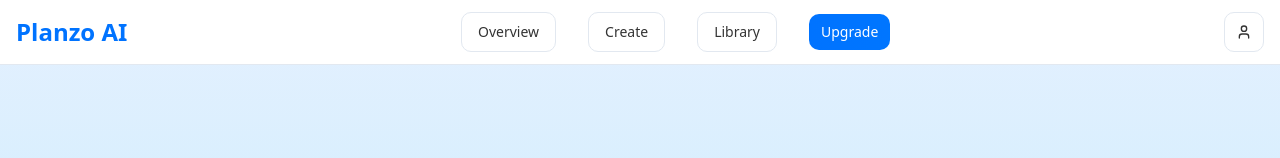
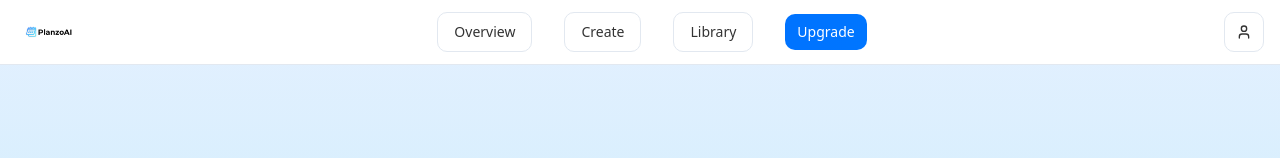
Before and after one commit to Tasklyios/planzo-ai, a React (Vite) app: page / in a window 1280 px wide. Shown: the top 158 px of the page. Built offline with nearby package versions, Linux system fonts and the light colour scheme.

Commit message:
Update logo for light mode
Updates the logo used throughout the application for light mode. A separate logo will be used for dark mode.

```diff
--- a/src/components/Navbar.tsx
+++ b/src/components/Navbar.tsx
@@ -18,6 +18,7 @@ import {
   BookmarkIcon
 } from "lucide-react";
 import { Button } from "@/components/ui/button";
+import { Logo } from "@/components/ui/logo";
 import {
   DropdownMenu,
   DropdownMenuContent,
@@ -84,11 +85,14 @@ const Navbar = () => {
     <header className={`fixed w-full ${isLandingPage ? 'bg-white' : 'bg-card/80 backdrop-blur-sm'} border-b border-border z-50`}>
       <nav className="container mx-auto px-4 h-16 flex items-center justify-between">
         <div className="flex items-center">
-          <div className={`text-2xl font-bold ${isLandingPage ? 'text-[#0073FF]' : 'text-[#0073FF]'}`}>Planzo AI</div>
+          <Link to="/" className="flex items-center">
+            <Logo size="medium" />
+          </Link>
         </div>
 
         {/* Desktop Navigation */}
         <div className="hidden md:flex items-center gap-8">
+
           <DropdownMenu>
             <DropdownMenuTrigger asChild>
               <Button variant={isLandingPage ? "outline" : "ghost"} className={isLandingPage ? "text-[#333333]" : ""}>Overview</Button>
@@ -146,6 +150,7 @@ const Navbar = () => {
           />
         </div>
 
+
         <div className="flex items-center space-x-4">
           {!isIndexPage && <ThemeToggle />}
           <div className="hidden md:block">
@@ -183,10 +188,13 @@ const Navbar = () => {
               </Button>
             </SheetTrigger>
             <SheetContent>
-              <SheetHeader>
-                <SheetTitle>Menu</SheetTitle>
+              <SheetHeader className="flex items-center">
+                <SheetTitle className="flex justify-start">
+                  <Logo size="medium" />
+                </SheetTitle>
               </SheetHeader>
               <div className="flex flex-col gap-4 mt-4">
+
                 {MENU_CATEGORIES.map((category, idx) => (
                   <div key={category.title} className="space-y-2">
                     <h3 className="text-xs uppercase font-medium text-muted-foreground">{category.title}</h3>
--- a/src/components/ThemeToggle.tsx
+++ b/src/components/ThemeToggle.tsx
@@ -15,7 +15,7 @@ export function ThemeToggle() {
   return (
     <DropdownMenu>
       <DropdownMenuTrigger asChild>
-        <Button variant="ghost" size="icon">
+        <Button variant="ghost" size="icon" aria-label="Toggle theme">
           <Sun className="h-[1.2rem] w-[1.2rem] rotate-0 scale-100 transition-all dark:-rotate-90 dark:scale-0" />
           <Moon className="absolute h-[1.2rem] w-[1.2rem] rotate-90 scale-0 transition-all dark:rotate-0 dark:scale-100" />
           <span className="sr-only">Toggle theme</span>
--- a/src/components/layout/AppSidebar.tsx
+++ b/src/components/layout/AppSidebar.tsx
@@ -1,7 +1,5 @@
-
 import { Link, useLocation } from "react-router-dom";
 import {
-  Sparkles,
   Calendar,
   Film,
   Grid3X3,
@@ -22,6 +20,7 @@ import { useNavigate } from "react-router-dom";
 import { supabase } from "@/integrations/supabase/client";
 import { useToast } from "@/components/ui/use-toast";
 import { useState } from "react";
+import { Logo } from "@/components/ui/logo";
 import {
   Collapsible,
   CollapsibleContent,
@@ -106,10 +105,9 @@ const AppSidebar = () => {
   return (
     <div className="w-64 border-r h-screen flex flex-col fixed">
       <div className="px-4 py-4 h-16 flex items-center">
-        <h1 className="text-xl font-bold flex items-center">
-          <Sparkles className="w-5 h-5 mr-2 text-[#0073FF]" />
-          <span className="text-[#0073FF]">Planzo AI</span>
-        </h1>
+        <Link to="/dashboard" className="flex items-center">
+          <Logo size="medium" />
+        </Link>
       </div>
 
       {/* Main navigation - scrollable area */}
--- /dev/null
+++ b/src/components/ui/logo.tsx
@@ -0,0 +1,31 @@
+
+import { useTheme } from "@/hooks/use-theme";
+
+interface LogoProps {
+  className?: string;
+  size?: "small" | "medium" | "large";
+}
+
+export function Logo({ className = "", size = "medium" }: LogoProps) {
+  const { theme } = useTheme();
+  const isDarkMode = theme === "dark";
+
+  // Size mappings
+  const sizeMap = {
+    small: "h-6",
+    medium: "h-8",
+    large: "h-10",
+  };
+
+  // For now, we only have light mode logo
+  // Later we can add a dark mode logo with: isDarkMode ? "/lovable-uploads/dark-mode-logo.png" : "/lovable-uploads/7eb60153-1396-4d32-917b-878e2f36ae38.png"
+  const logoSrc = "/lovable-uploads/7eb60153-1396-4d32-917b-878e2f36ae38.png";
+
+  return (
+    <img
+      src={logoSrc}
+      alt="PlanzoAI Logo"
+      className={`${sizeMap[size]} ${className}`}
+    />
+  );
+}
```
Also changed, not shown: public/lovable-uploads/7eb60153-1396-4d32-917b-878e2f36ae38.png (added).
